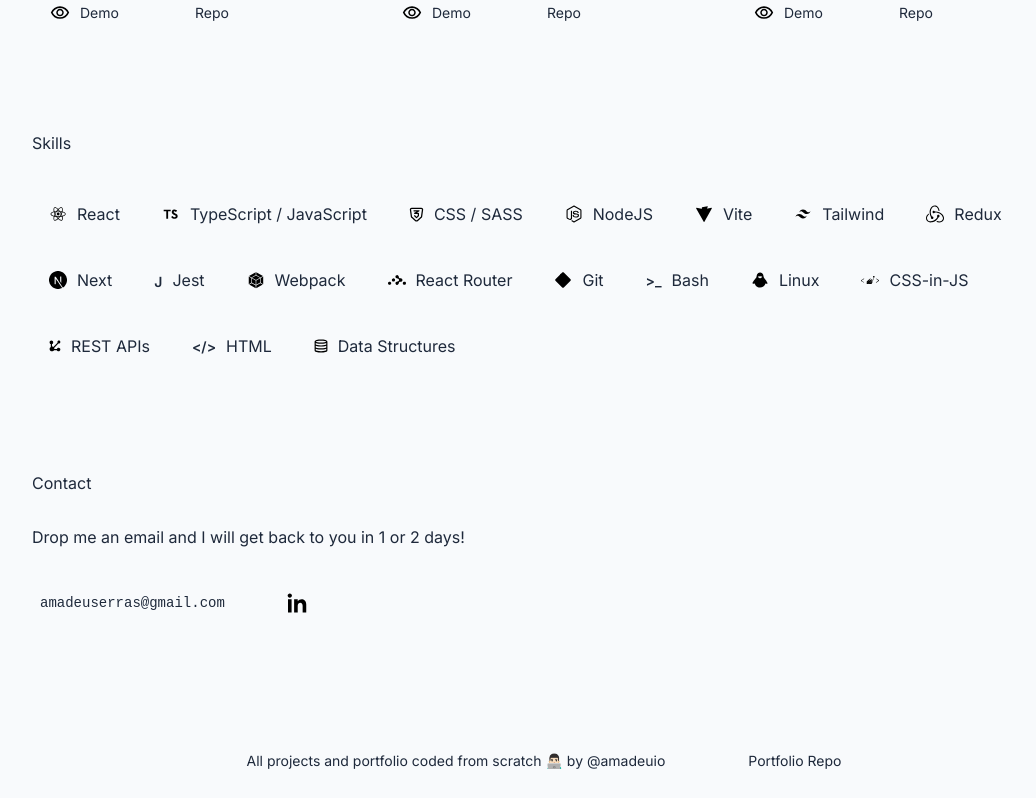
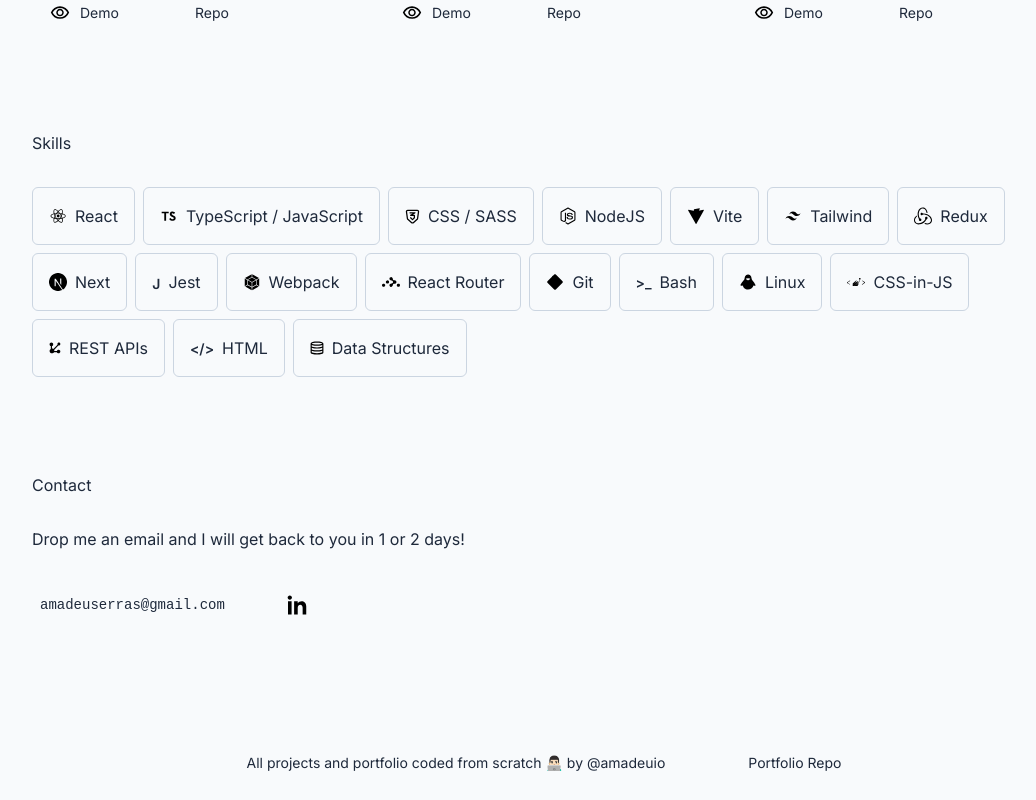
Before and after one commit to amadeuio/portfolio, a React (Vite) app: page / in a window 1280 px wide. Shown: the part 1012-1812 px from the top of the page, without its empty margins (96-1132 px from the left). Built offline with nearby package versions, Linux system fonts and the light colour scheme.

Commit message:
refactor: migrate Skills component to Tailwind
- Removed SCSS styles for the Skills component
- Updated Skills component to use Tailwind CSS classes for layout

```diff
--- a/src/pages/Skills/Skills.module.scss
+++ /dev/null
@@ -1,24 +0,0 @@
-@import '../../globalStyles/mixins';
-
-.skills {
-  @include flex-column;
-  gap: 30px;
-
-  .skillList {
-    display: flex;
-    align-items: center;
-    flex-wrap: wrap;
-    gap: 8px;
-
-    .skillTag {
-      cursor: default;
-      display: flex;
-      align-items: center;
-      gap: 10px;
-      border: 1px solid var(--color-300);
-      border-radius: 5px;
-      padding: 17px;
-      white-space: nowrap;
-    }
-  }
-}
--- a/src/pages/Skills/Skills.tsx
+++ b/src/pages/Skills/Skills.tsx
@@ -1,16 +1,15 @@
 import { useTranslation } from 'react-i18next';
-import styles from './Skills.module.scss';
 import { skillsData } from './SkillsData/SkillsData';
 
 const Skills = () => {
   const { t } = useTranslation();
 
   return (
-    <div className={styles.skills}>
+    <div className="flex flex-col gap-8">
       <h2>{t('skillsTitle')}</h2>
-      <ul className={styles.skillList}>
+      <ul className="flex items-center flex-wrap gap-2">
         {skillsData.map((skill, index) => (
-          <li key={index} className={styles.skillTag}>
+          <li key={index} className="cursor-default flex items-center gap-2 border border-border rounded-md p-4 whitespace-nowrap">
             {skill.icon}
             {skill.name}
           </li>
```
